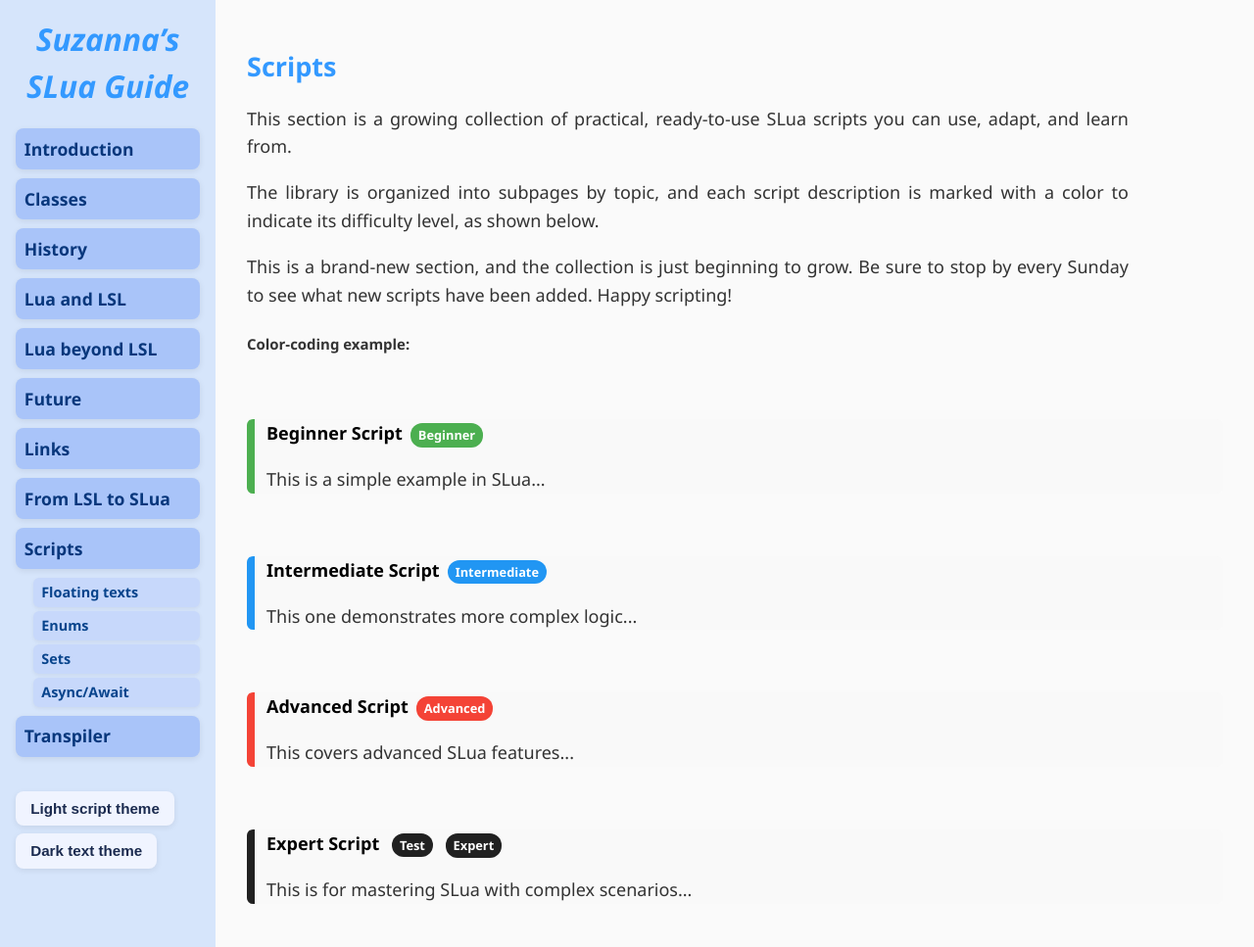
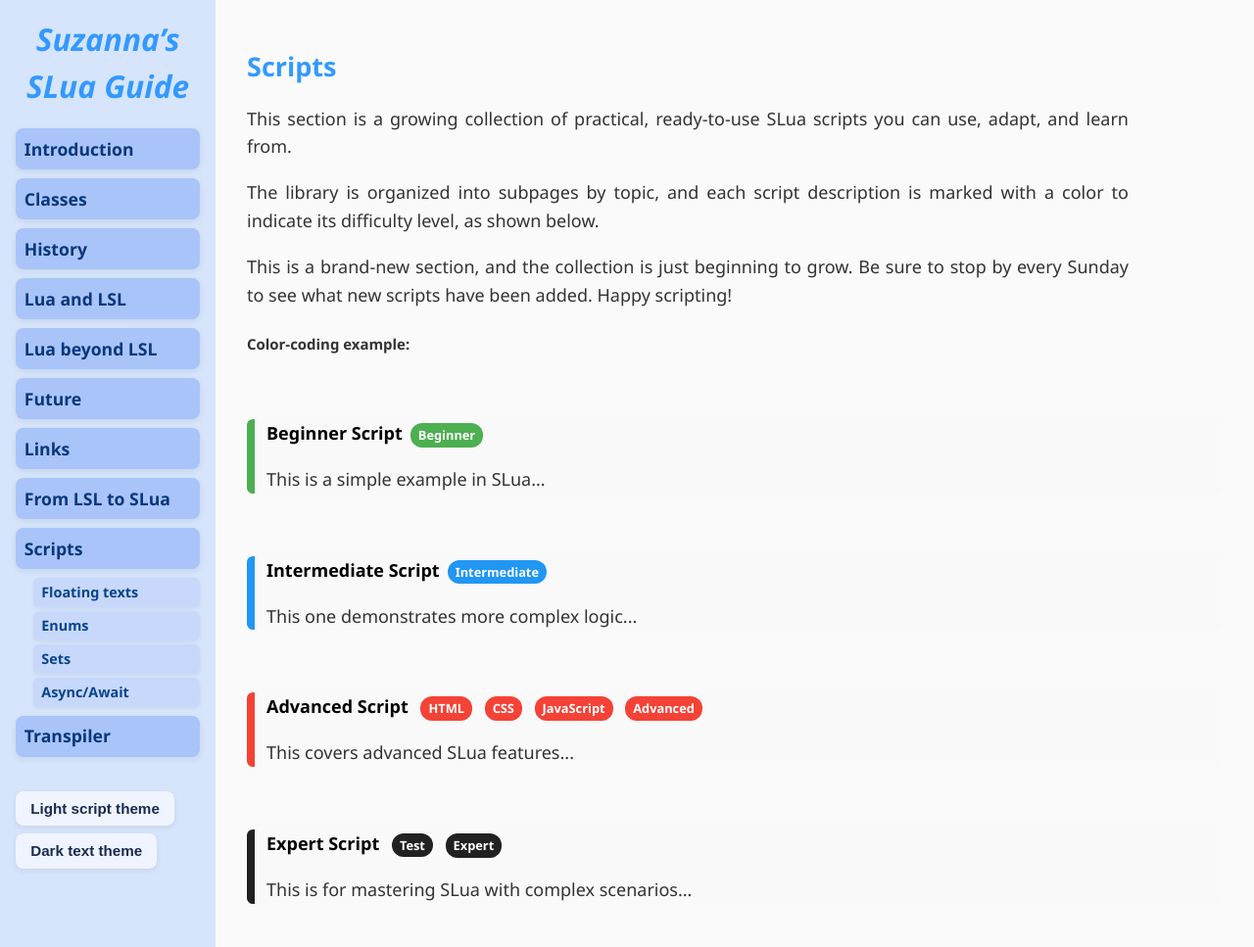
Before and after one commit to Suzanna-Linn/slua, a Jekyll site: the page built from docs/scripts.md, in a window 1280 px wide and 967 px high. Shown: the whole window at 98% size. Built offline with Jekyll 4.4.1, drawn with Linux system fonts in a browser that asks for light colours; nearby versions of some CDN libraries; our own code applies the rules of GitHub Pages for plain Markdown files; comment, search, counter and statistics services are not loaded.

Commit message:
Update scripts.md

```diff
--- a/docs/scripts.md
+++ b/docs/scripts.md
@@ -19,7 +19,12 @@
 </div>
 
 <div class="script-box advanced">
-  <h4>Advanced Script</h4>
+  <h4>
+    Advanced Script
+    <span class="extra">HTML</span>
+    <span class="extra">CSS</span>
+    <span class="extra">JavaScript</span>
+  </h4>
   <p>This covers advanced SLua features...</p>
 </div>
 
```
